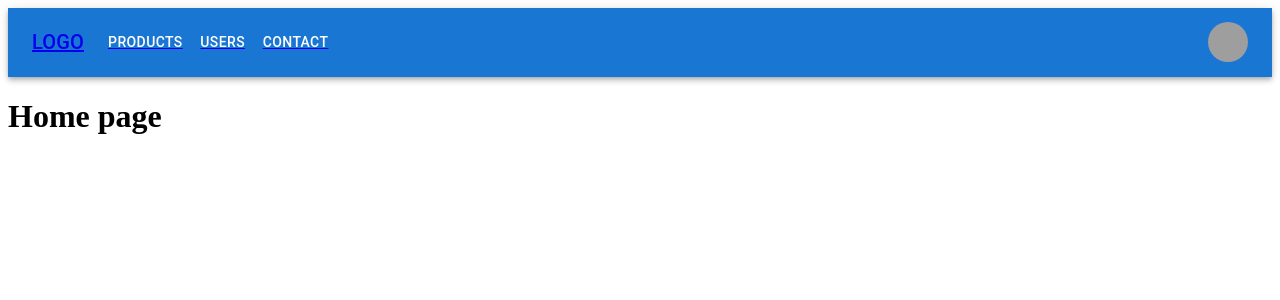
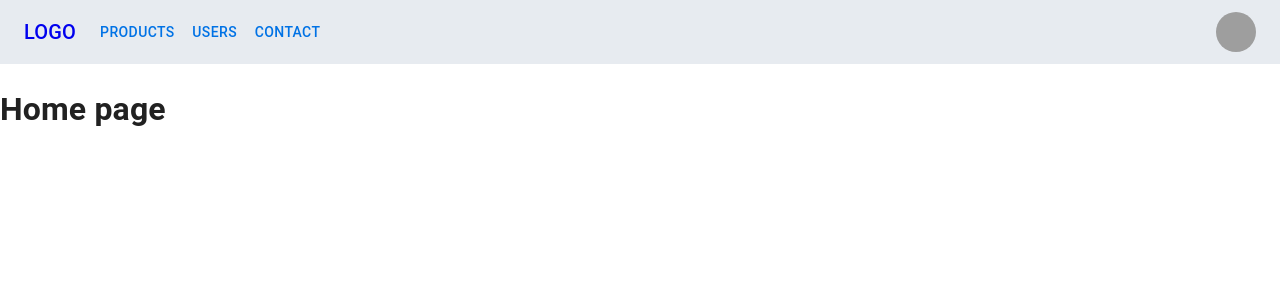
Before and after one commit to lounec/project-demo, a React (Create React App) app: page / in a window 1280 px wide. Shown: the top 300 px of the page. Built offline with nearby package versions, Linux system fonts and the light colour scheme; grey boxes are pictures that could not be loaded.

Commit message:
fix nabbar

```diff
--- a/package.json
+++ b/package.json
@@ -7,6 +7,7 @@
     "@emotion/styled": "^11.8.1",
     "@mui/icons-material": "^5.5.1",
     "@mui/material": "^5.5.3",
+    "@mui/styles": "^5.5.3",
     "@testing-library/jest-dom": "^5.16.3",
     "@testing-library/react": "^12.1.4",
     "@testing-library/user-event": "^13.5.0",
--- a/src/components/header/Navbar.tsx
+++ b/src/components/header/Navbar.tsx
@@ -12,11 +12,31 @@ import Button from "@mui/material/Button";
 import Tooltip from "@mui/material/Tooltip";
 import MenuItem from "@mui/material/MenuItem";
 import { Link } from "react-router-dom";
+import { makeStyles } from "@mui/styles";
 
 const pages = ["Products", "Users", "Contact"];
 const settings = ["Logout"];
 
+const useStyles = makeStyles({
+    root: {
+        "&.MuiPaper-root": {
+            backgroundColor: "#E7EBF0",
+            boxShadow: "none"
+        }
+    },
+    link: {
+        textDecoration: "none",
+        "& .MuiButton-root": {
+            paddingTop: 0,
+            paddingBottom: 0,
+            color: "#0072E5"
+        }
+    }
+});
+
 const Navbar = (): React.ReactElement => {
+    const classes = useStyles();
+
     const [anchorElNav, setAnchorElNav] = React.useState<null | HTMLElement>(
         null
     );
@@ -40,10 +60,10 @@ const Navbar = (): React.ReactElement => {
     };
 
     return (
-        <AppBar position="static">
+        <AppBar position="static" className={classes.root}>
             <Container maxWidth="xl">
                 <Toolbar disableGutters>
-                    <Link to="/">
+                    <Link to="/" className={classes.link}>
                         <Typography
                             variant="h6"
                             noWrap
@@ -89,7 +109,11 @@ const Navbar = (): React.ReactElement => {
                             }}
                         >
                             {pages.map((page, idx) => (
-                                <Link key={idx} to={page}>
+                                <Link
+                                    key={idx}
+                                    to={page}
+                                    className={classes.link}
+                                >
                                     <MenuItem
                                         key={page}
                                         onClick={handleCloseNavMenu}
@@ -120,7 +144,11 @@ const Navbar = (): React.ReactElement => {
                         }}
                     >
                         {pages.map((page) => (
-                            <Link to={page.toLocaleLowerCase()} key={page}>
+                            <Link
+                                to={page.toLocaleLowerCase()}
+                                key={page}
+                                className={classes.link}
+                            >
                                 <Button
                                     onClick={handleCloseNavMenu}
                                     sx={{
--- a/src/index.tsx
+++ b/src/index.tsx
@@ -1,16 +1,22 @@
 import React from "react";
-import ReactDOM from "react-dom";
+// import ReactDOM from "react-dom";
+import * as ReactDOMClient from "react-dom/client";
 import App from "./components/app/App";
 import reportWebVitals from "./reportWebVitals";
 import { BrowserRouter } from "react-router-dom";
 
-ReactDOM.render(
+// eslint-disable-next-line @typescript-eslint/no-non-null-assertion
+const container: HTMLElement | null = document.getElementById("root")!;
+
+// Create a root.
+const root = ReactDOMClient.createRoot(container);
+
+root.render(
     <React.StrictMode>
         <BrowserRouter>
             <App />
         </BrowserRouter>
-    </React.StrictMode>,
-    document.getElementById("root")
+    </React.StrictMode>
 );
 
 // If you want to start measuring performance in your app, pass a function
--- a/src/layouts/DefaultLayout.tsx
+++ b/src/layouts/DefaultLayout.tsx
@@ -1,9 +1,11 @@
 import { Fragment, ReactElement } from "react";
+import CssBaseline from "@mui/material/CssBaseline";
 import Navbar from "../components/header/Navbar";
 
 const DefaultLayout = ({ children }: any): ReactElement => {
     return (
         <Fragment>
+            <CssBaseline />
             <Navbar />
             {children}
         </Fragment>
--- a/src/pages/NotFound.tsx
+++ b/src/pages/NotFound.tsx
@@ -4,7 +4,7 @@ import DefaultLayout from "../layouts/DefaultLayout";
 const NotFoundPage = (): ReactElement => {
     return (
         <DefaultLayout>
-            <h1>404</h1>
+            <h1>404 - Page not found</h1>
         </DefaultLayout>
     );
 };
```
Also changed, not shown: 1 other file (tests, documents, lock files or other folders).
